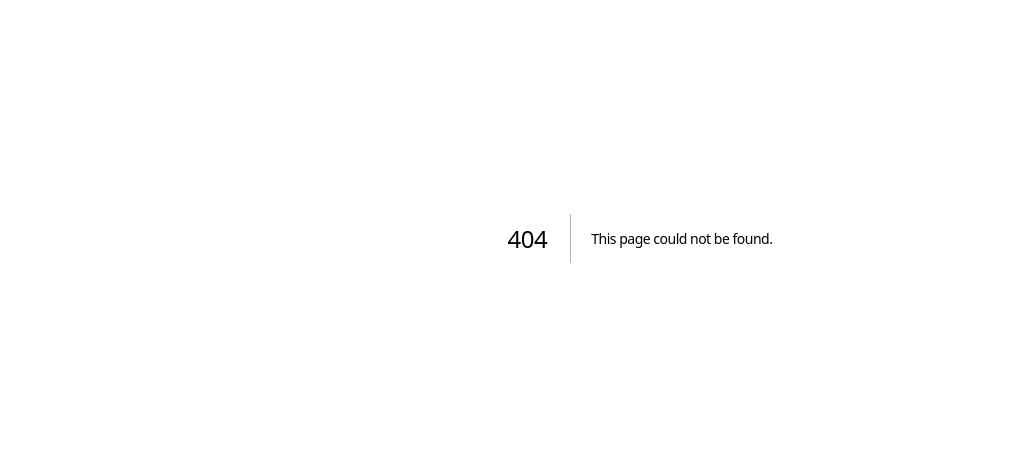
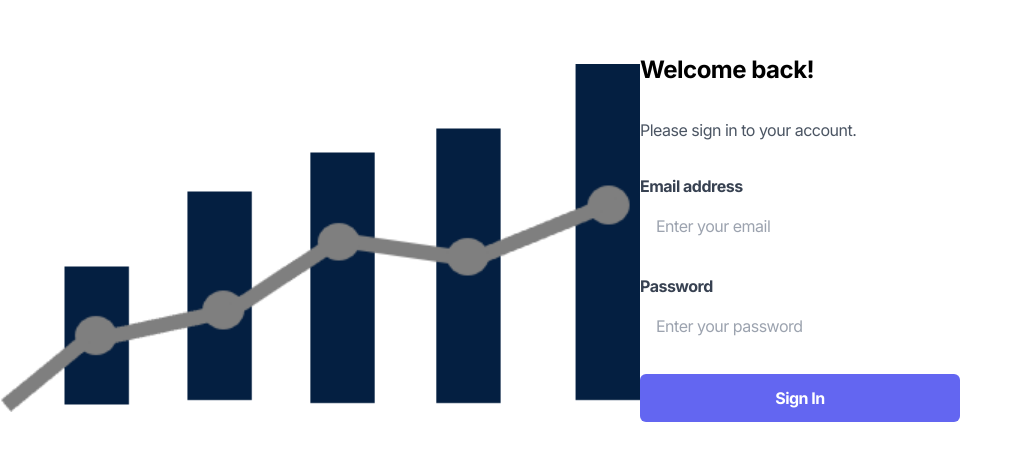
Before and after one commit to Lunnajera/lunnajera.github.io, a Next.js app: page /Login in a window 1280 px wide. Before the commit this address had no page. Shown: the part 162-622 px from the top of the page, without its empty margins (0-1022 px from the left). Built offline with nearby package versions, Linux system fonts and the light colour scheme.

Commit message:
Adding Login Page

```diff
--- /dev/null
+++ b/pages/Login.js
@@ -0,0 +1,58 @@
+import Image from "next/image";
+
+export default function Login() {
+  return (
+    <div className="flex flex-col items-center md:flex-row md:h-screen">
+      <div className="flex items-center justify-center w-full md:w-1/2">
+        <Image src="/android-chrome-512x512.png" alt="Login Image" width={800} height={600} />
+      </div>
+      <div className="flex flex-col items-center justify-center w-full md:w-1/4">
+        <div className="w-full max-w-md space-y-8">
+          <div>
+            <h1 className="text-2xl font-bold">Welcome back!</h1>
+            <p className="mt-2 text-gray-600">
+              Please sign in to your account.
+            </p>
+          </div>
+          <form className="mt-8 space-y-6">
+            <div>
+              <label htmlFor="email" className="block font-bold text-gray-700">
+                Email address
+              </label>
+              <input
+                id="email"
+                type="email"
+                placeholder="Enter your email"
+                className="w-full px-4 py-3 mt-1 border-gray-300 rounded-md focus:border-indigo-500 focus:ring focus:ring-indigo-200"
+                required
+              />
+            </div>
+            <div>
+              <label
+                htmlFor="password"
+                className="block font-bold text-gray-700"
+              >
+                Password
+              </label>
+              <input
+                id="password"
+                type="password"
+                placeholder="Enter your password"
+                className="w-full px-4 py-3 mt-1 border-gray-300 rounded-md focus:border-indigo-500 focus:ring focus:ring-indigo-200"
+                required
+              />
+            </div>
+            <div>
+              <button
+                type="submit"
+                className="w-full px-4 py-3 font-bold text-white bg-indigo-500 rounded-md hover:bg-indigo-600 focus:outline-none focus:shadow-outline-indigo focus:border-indigo-700"
+              >
+                Sign In
+              </button>
+            </div>
+          </form>
+        </div>
+      </div>
+    </div>
+  );
+}
```
